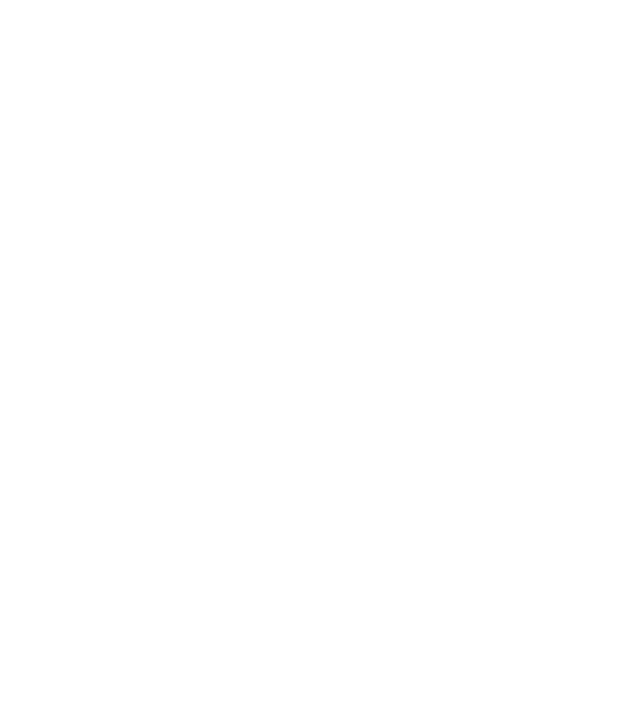
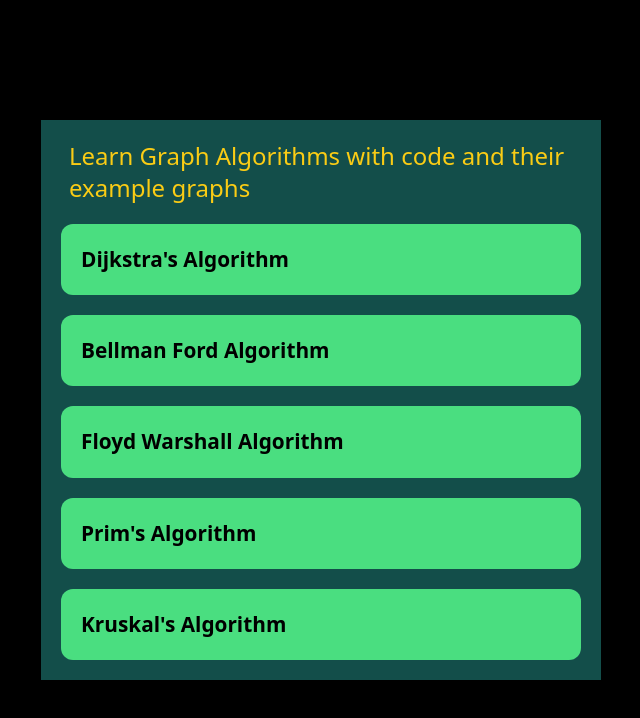
Before and after one commit to himanshusyuni/Graph-Visualizer, a React (Vite) app in the folder frontend/Graph-visualizer/: page /algos in a window 1280 px wide. Before the commit this address had no page. Shown: the top 718 px of the page, without its empty margins (319-959 px from the left). Built offline with nearby package versions, Linux system fonts and the light colour scheme.

Commit message:
algo-page-made

```diff
--- a/frontend/Graph-visualizer/src/App.jsx
+++ b/frontend/Graph-visualizer/src/App.jsx
@@ -2,6 +2,8 @@
 import UserInput from "./components/UserInput";
 import Welcome from "./components/Welcome";
 import WelcomeNav from "./components/WelcomeNav";
+import TempAlgo from "./components/TempAlgo";
+import Djkstra from "./components/Algos/Djkstra";
 function App() {
   return (
     <>
@@ -21,6 +23,8 @@
           />
           <Route path="/input" element={<UserInput />} />
           {/* <Route path="*" element={<NotFound />} /> */}
+          <Route path="/algos" element={<TempAlgo />} />
+          <Route path="/algos/djkstra" element={<Djkstra />} />
         </Routes>
       </Router>
     </>
--- /dev/null
+++ b/frontend/Graph-visualizer/src/components/TempAlgo.jsx
@@ -0,0 +1,69 @@
+import React from "react";
+import { useNavigate } from "react-router-dom";
+
+const TempAlgo = () => {
+  const navigate = useNavigate();
+  const algo_names = [
+    {
+      name: "Dijkstra's Algorithm",
+      link: "https://www.geeksforgeeks.org/introduction-to-dijkstras-shortest-path-algorithm/",
+    },
+    {
+      name: "Bellman Ford Algorithm",
+      link: "https://www.geeksforgeeks.org/bellman-ford-algorithm-dp-23/",
+    },
+    {
+      name: "Floyd Warshall Algorithm",
+      link: "https://www.geeksforgeeks.org/floyd-warshall-algorithm-dp-16/",
+    },
+    {
+      name: "Prim's Algorithm",
+      link: "https://www.geeksforgeeks.org/prims-minimum-spanning-tree-mst-greedy-algo-5/",
+    },
+    {
+      name: "Kruskal's Algorithm",
+      link: "https://www.geeksforgeeks.org/kruskals-minimum-spanning-tree-algorithm-greedy-algo-2/",
+    },
+    {
+      name: "Topological Sort",
+      link: "https://www.geeksforgeeks.org/topological-sorting/",
+    },
+    {
+      name: "Articulation Points",
+      link: "https://www.geeksforgeeks.org/articulation-points-or-cut-vertices-in-a-graph/",
+    },
+    {
+      name: "Strongly Connected Components",
+      link: "https://www.geeksforgeeks.org/strongly-connected-components/",
+    },
+    {
+      name: "Bridges in a Graph",
+      link: "https://www.geeksforgeeks.org/bridge-in-a-graph/",
+    },
+    {
+      name: "Eulerian Path and Circuit",
+      link: "https://www.geeksforgeeks.org/eulerian-path-and-circuit/",
+    },
+  ];
+
+  return (
+    <>
+      <div className="min-h-screen flex justify-center items-center bg-black">
+        <div className="bg-teal-900 p-5 overflow-auto overflow-x-auto flex flex-col gap-5 h-[35rem] w-[35rem]">
+          <h1 className="text-2xl px-2 text-yellow-400 font-medium ">
+            Learn Graph Algorithms with code and their example graphs
+          </h1>
+          {algo_names.map((items) => (
+            <a href={items.link} target="_blank">
+              <div className="bg-green-400 px-5 py-5 rounded-xl text-[1.3rem] text-black hover:scale-102 duration-200 hover:cursor-pointer font-semibold">
+                <p>{items.name}</p>
+              </div>
+            </a>
+          ))}
+        </div>
+      </div>
+    </>
+  );
+};
+
+export default TempAlgo;
--- a/frontend/Graph-visualizer/src/components/UserInput.jsx
+++ b/frontend/Graph-visualizer/src/components/UserInput.jsx
@@ -8,6 +8,10 @@
   const edgeList = useRef();
   const navigate = useNavigate("");
   const [flag, setFlag] = useState(0);
+  const [toggle, setToggle] = useState(0);
+  const handleToggle = () => {
+    setToggle((toggle+1)%2);
+  }
   return (
     <>
       <div className="bg-blue-200 ">
@@ -17,6 +21,12 @@
         <div className=" flex ml-10 ">
           <div className="w-[550px] mr-10">
             <div>
+              <div className="flex justify-center">
+                <div className="bg-teal-900 flex gap-3 px-3 py-2 rounded-full text-[1.1rem] text-white font-bold">
+                  <div className={(toggle===0 && `bg-green-300 py-2 px-10 rounded-3xl hover:cursor-pointer text-black`) || (`py-2 px-10 rounded-3xl hover:cursor-pointer`)} onClick={()=>handleToggle()}>Input</div>
+                  <div className={(toggle===1 && `bg-green-300 py-2 px-10 rounded-3xl hover:cursor-pointer text-black`) || (`py-2 px-10 rounded-3xl hover:cursor-pointer`)} onClick={()=>handleToggle()}>Algos</div>
+                </div>
+              </div>
               <div className="flex pt-5 pl-10">
                 <p className="pr-5 text-2xl font-semibold">
                   Number of Vertex (Max upto 15) :
--- a/frontend/Graph-visualizer/tailwind.config.js
+++ b/frontend/Graph-visualizer/tailwind.config.js
@@ -9,6 +9,9 @@
       backgroundPosition: {
         "center-bottom-30": "center bottom 30%",
         "center-bottom-20": "center bottom 20%",
+      },
+      scale: {
+        102: "1.02",
       },
       fontWeight: {
         400: "400",
```
